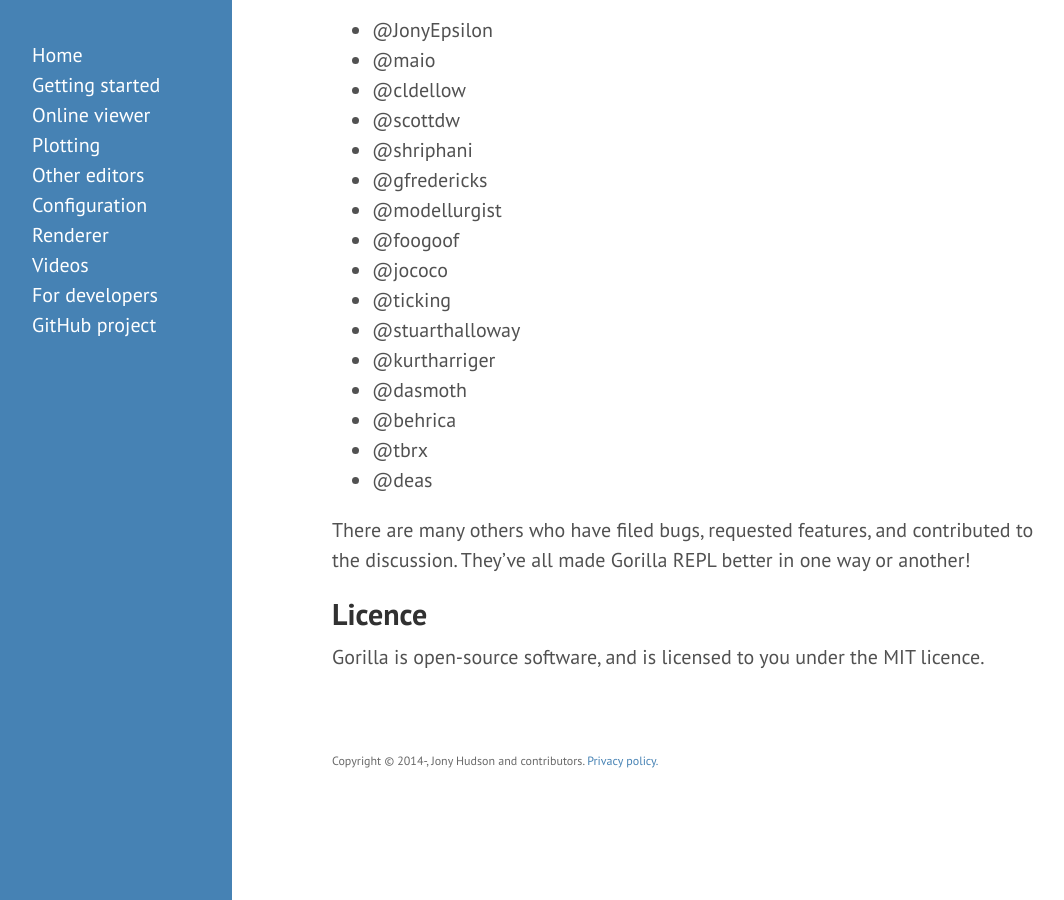
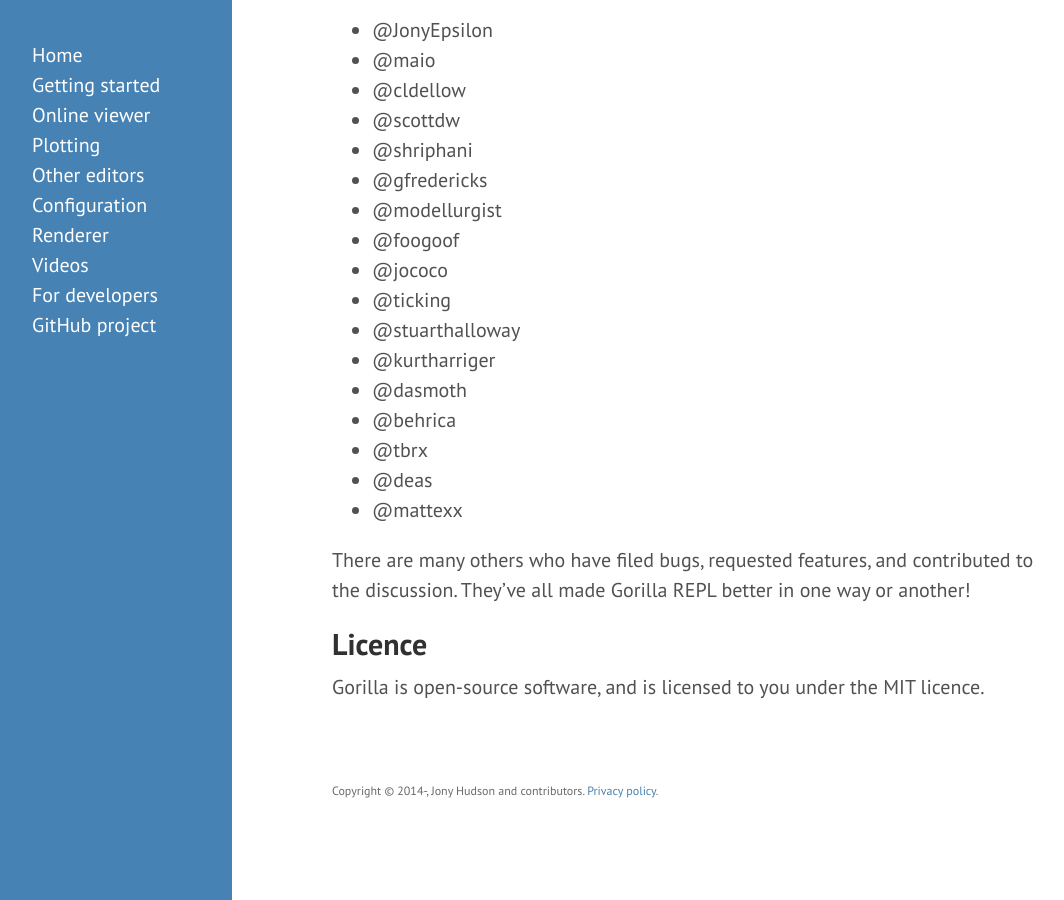
Before and after one commit to JonyEpsilon/gorilla-repl.org, a Jekyll site: the page built from index.md, in a window 1280 px wide and 900 px high, scrolled down 1619 px. Shown: the whole window, without its empty margins (8-1072 px from the left). Built offline with Jekyll 4.4.1, drawn with Linux system fonts in a browser that asks for light colours; Markdown is read by kramdown in place of the engine named in the settings.

Commit message:
Add @mattexx to contributor list.

```diff
--- a/index.md
+++ b/index.md
@@ -62,6 +62,7 @@ In order of first commit, code and documentation contributors to date are:
 - @behrica
 - @tbrx
 - @deas
+- @mattexx
 
 There are many others who have filed bugs, requested features, and contributed to the discussion. They've all made
 Gorilla REPL better in one way or another!
```
